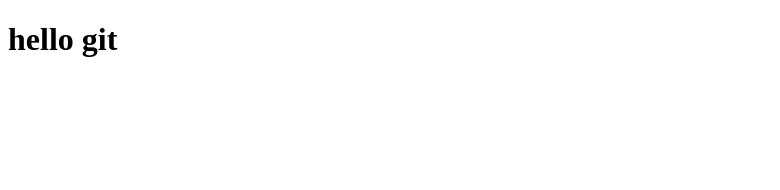
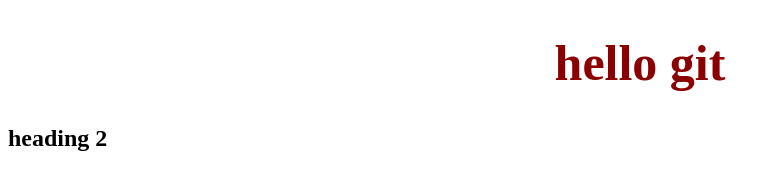
Before and after one commit to kiril734643596/test, a plain HTML site: page index.html in a window 1280 px wide. Shown: the whole page, without its empty margins (0-780 px from the left). Drawn offline with Linux system fonts and the light colour scheme.

Commit message:
added script.js and modify index.html main.css

```diff
--- a/index.html
+++ b/index.html
@@ -4,11 +4,12 @@
     <meta charset="UTF-8">
     <meta name="viewport" content="width=device-width, initial-scale=1.0">
     <title>Document</title>
+    <link rel="stylesheet" href="main.css">
 </head>
 <body>
 
     <h1>hello git</h1>
-
+    <h2>heading 2</h2>
 
 
 
--- /dev/null
+++ b/main.css
@@ -0,0 +1,5 @@
+h1{
+    text-align: center;
+    font-size: 50px;
+    color: darkred;
+}
--- a/script.js
+++ b/script.js
@@ -1 +1,5 @@
-console.log('hello world')
+// console.log('hello world')
+function sayHello(){
+    console.log('hello git')
+}
+sayHello()
```
Also changed, not shown: 1 other file.
